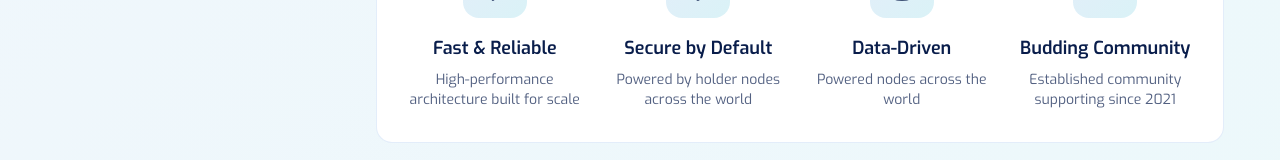
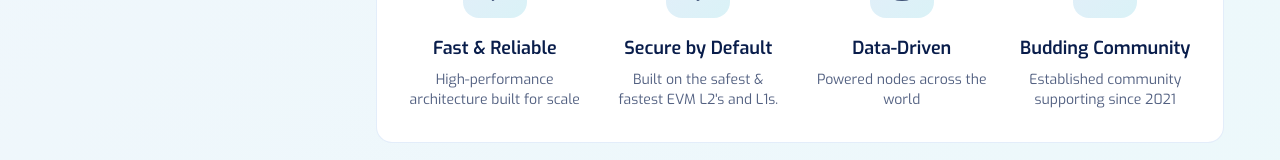
Before and after one commit to maldoteth/dehubdocs, a React (Vite) app: page /docs in a window 1280 px wide. Shown: the part 909-1069 px from the top of the page. Built offline with nearby package versions, Linux system fonts and the light colour scheme.

Commit message:
Update platform description
Updated the platform description.

```diff
--- a/src/pages/docs/DocsHome.tsx
+++ b/src/pages/docs/DocsHome.tsx
@@ -50,7 +50,7 @@ const DocsHome = () => {
   }, {
     icon: Shield,
     title: 'Secure by Default',
-    description: 'Powered by holder nodes across the world'
+    description: 'Built on the safest & fastest EVM L2\'s and L1s.'
   }, {
     icon: Database,
     title: 'Data-Driven',
```
